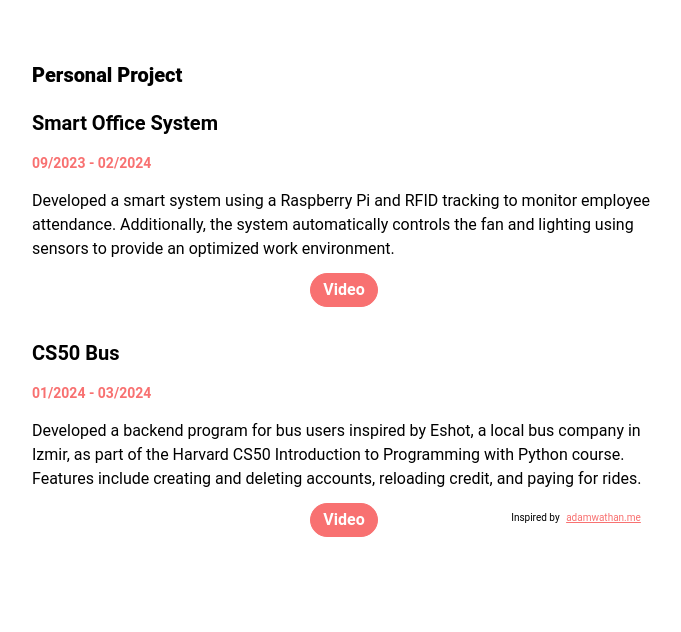
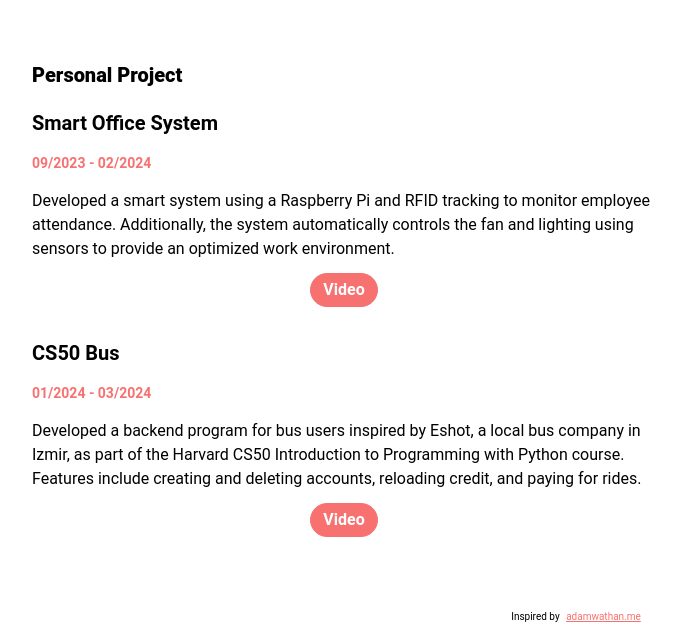
Before and after one commit to abdulkerimosman/website, a website: page src/personalproject.html in a window 1280 px wide. Shown: the part 267-899 px from the top of the page, without its empty margins (64-745 px from the left). Before the commit the page ends 840 px from the top, so only its background shows below. Drawn offline with Linux system fonts and the light colour scheme.

Commit message:
personalproject.html

```diff
--- a/src/personalproject.html
+++ b/src/personalproject.html
@@ -92,7 +92,7 @@
 
 
   <div class="flex justify-center">
-    <div class="text-[10px] justify-center mt-9 mb-2 absolute bottom-0">
+    <div class="text-[10px] justify-center mt-9 mb-2 bottom-0">
     Inspired by    <span class="ml-1"><a href="https://adamwathan.me/" class="underline text-red-400"> adamwathan.me</a></span>
     </div>
   </div>
```
